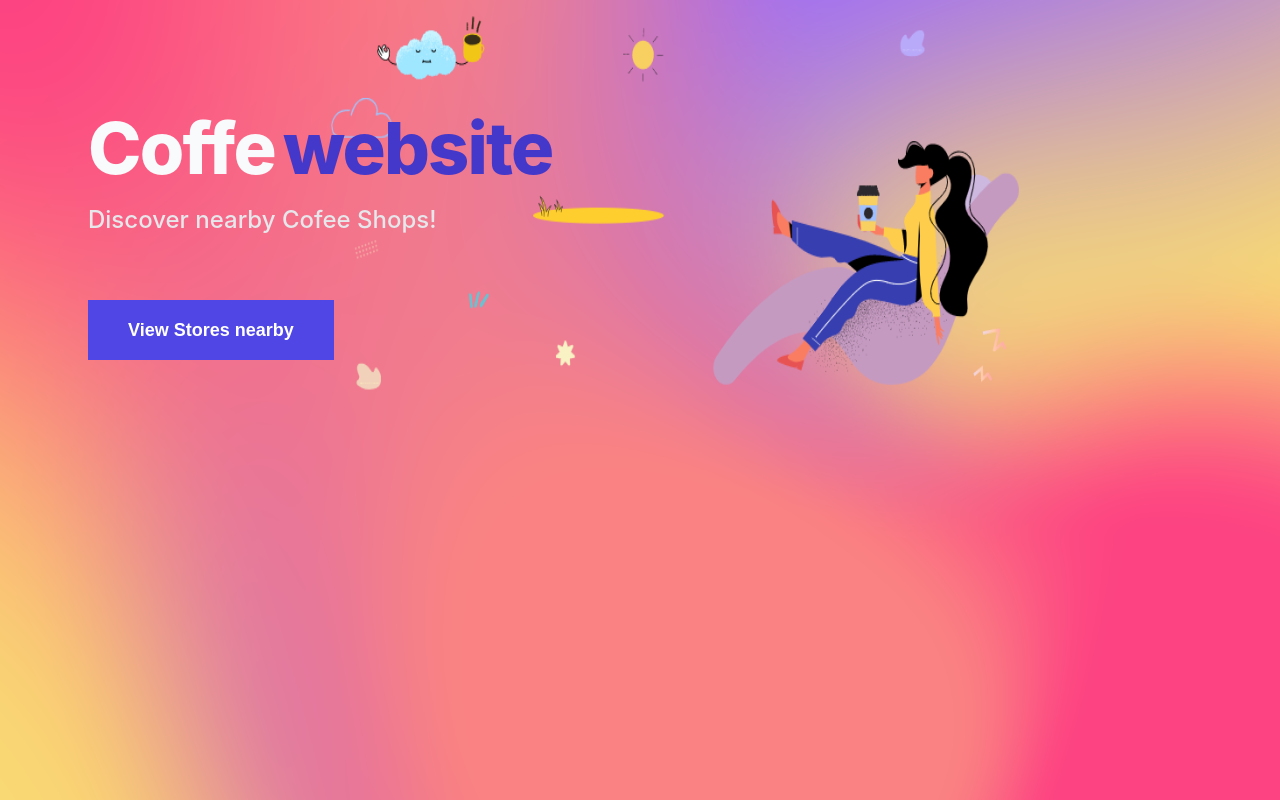
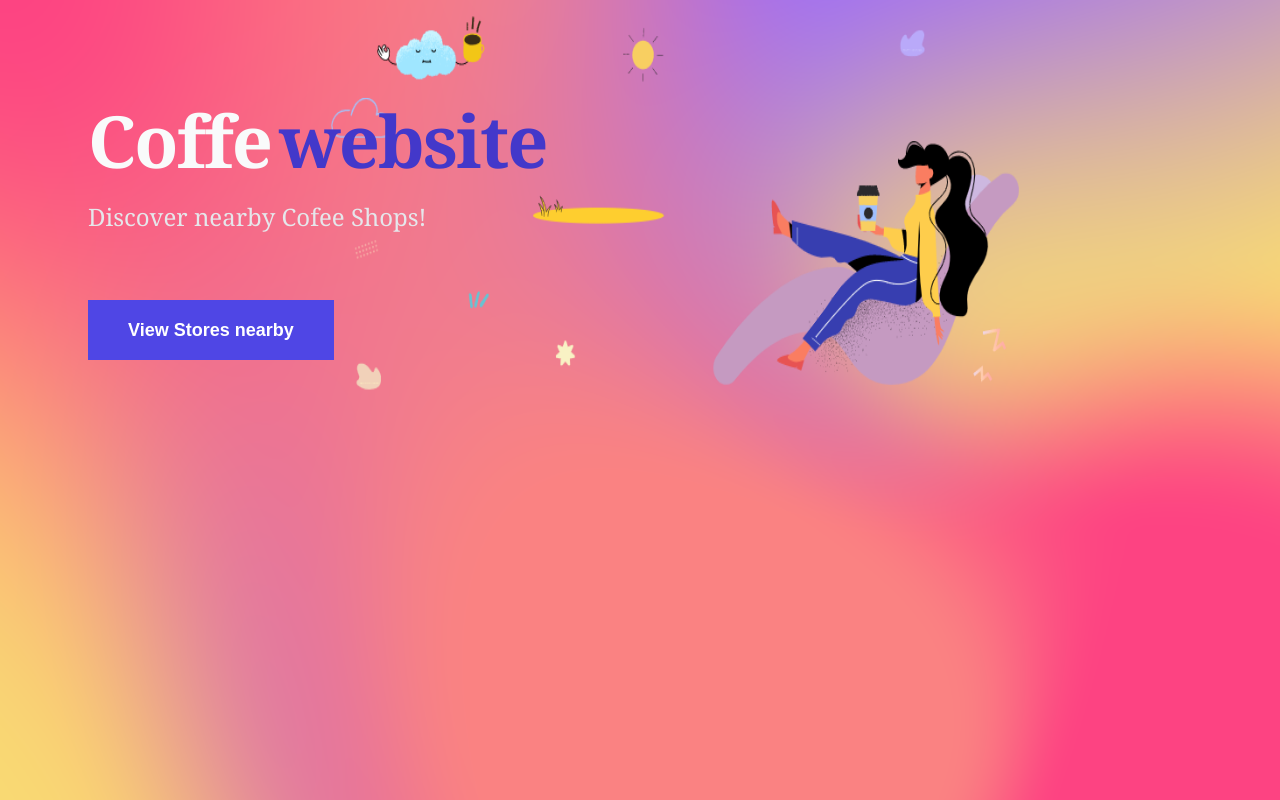
Before and after one commit to mrprg/first-next.js-app-coffe-website-, a Next.js app in the folder cofee-website/: page / in a window 1280 px wide. Built offline with nearby package versions, Linux system fonts and the light colour scheme.

Commit message:
add fonts localy to pages

```diff
--- a/cofee-website/pages/_app.js
+++ b/cofee-website/pages/_app.js
@@ -1,5 +1,31 @@
-import '../styles/globals.css'
+import '../styles/globals.css';
+import localfont from '@next/font/local';
 
+const notoSerifToto = localfont({
+  src: [
+    {
+      path: '../public/fonts/NotoSerifToto-Bold.ttf',
+      weight: '700',
+      style: 'Bold'
+    },
+    {
+      path: '../public/fonts/NotoSerifToto-Regular.ttf',
+      weight: '400',
+      style: 'Regular'
+    },
+    {
+      path: '../public/fonts/NotoSerifToto-SemiBold.ttf',
+      weight: '600',
+      style: 'Semi-Bold'
+    }
+
+  ]
+
+})
 export default function App({ Component, pageProps }) {
-  return <Component {...pageProps}/>
+  return(
+  <main className={notoSerifToto.className}>
+    <Component {...pageProps}/>
+  </main>
+  )
 }
```
